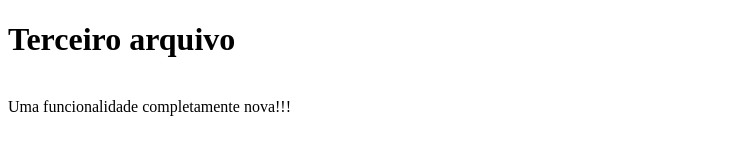
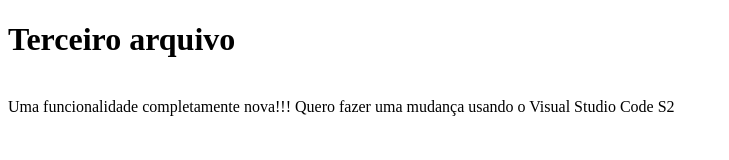
Before and after one commit to NicolasASC/curso-git-e-github-v2, a plain HTML site: page terceiro.html in a window 1280 px wide. Shown: the whole page, without its empty margins (0-729 px from the left). Drawn offline with Linux system fonts and the light colour scheme.

Commit message:
Essa mudança aqui eu fiz no Visual Studio Code da Microsoft

```diff
--- a/terceiro.html
+++ b/terceiro.html
@@ -5,5 +5,6 @@
   </head>
   <body><h1>Terceiro arquivo</h1><br>
   Uma funcionalidade completamente nova!!!
+  Quero fazer uma mudança usando o Visual Studio Code S2
   </body>
 </html>
```
